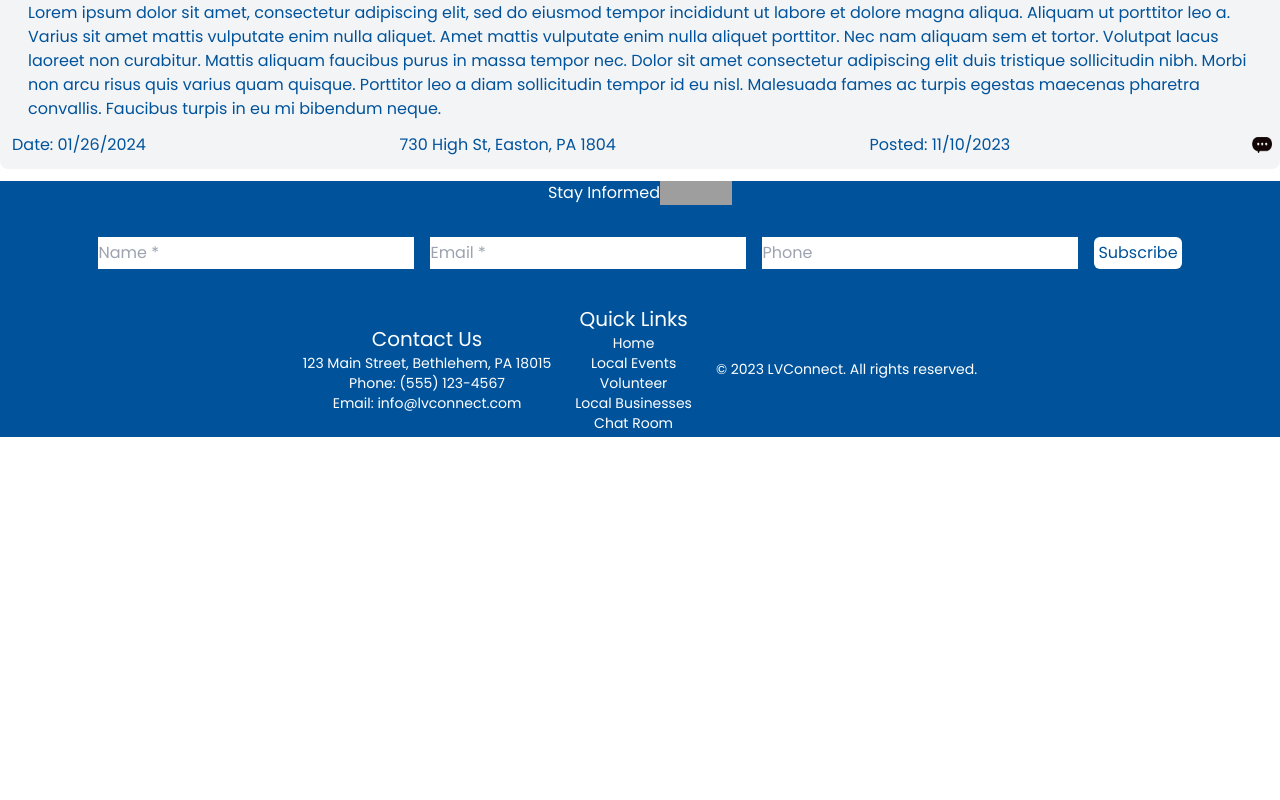
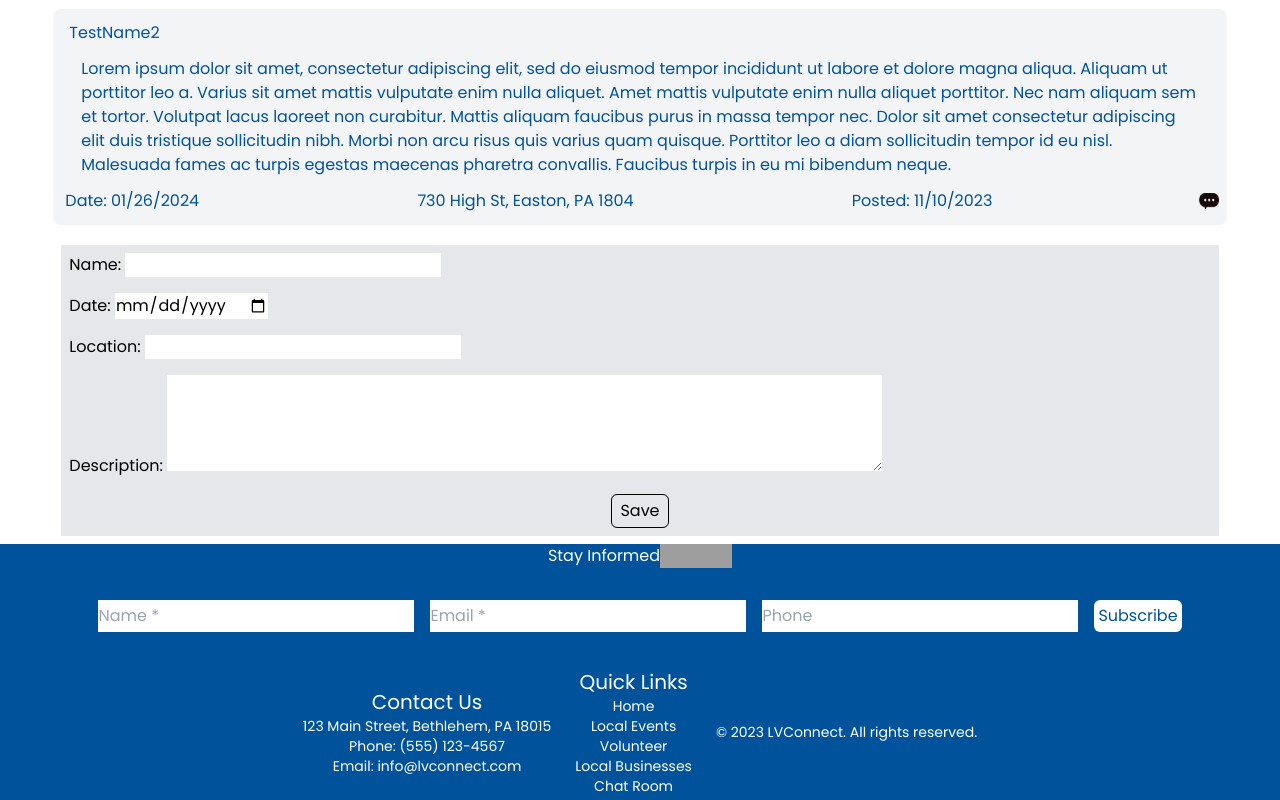
Before and after one commit to anvu21/lv-connect, a React (Vite) app in the folder frontend/webpage/: page /local in a window 1280 px wide. Shown: the part 467-1267 px from the top of the page. Before the commit the page ends 904 px from the top, so only its background shows below. Built offline with nearby package versions, Linux system fonts and the light colour scheme; grey boxes are pictures that could not be loaded; the HTML template or start-up script is replaced by a standard one.

Commit message:
Add add event portion

```diff
--- /dev/null
+++ b/frontend/webpage/src/component/localeventPage/AddEvent.jsx
@@ -0,0 +1,42 @@
+import styles from './styles.module.css';
+import React, { useState, useEffect } from 'react';
+import { useNavigate } from "react-router-dom";
+import axios from "axios";
+
+const AddEvent = () => {
+
+    const submit = () => {
+        const name = document.getElementById("name").value;
+        const date = document.getElementById("date").value;
+        const description = document.getElementById("description").value;
+        const location = document.getElementById("location").value;
+        console.log(name + date);
+    }
+
+    return (
+        <>
+        <div className='bg-gray-200 m-2'>
+            <div className='flex flex-col items-start justify-around'>
+                <div className='m-2'>
+                    <label htmlFor="name">Name: </label>
+                    <input type="text" id="name" name="name"/>
+                </div>
+                <div className='m-2'>
+                    <label htmlFor="date">Date: </label>
+                    <input type="date" id="date" name="date"/>
+                </div>
+                <div className='m-2'>
+                    <label htmlFor="location">Location: </label>
+                    <input type="text" id="location" name="location"/>
+                </div>
+                <div className='m-2'>
+                    <label htmlFor="description">Description: </label>
+                    <textarea id="description" name="description" rows="4" cols="50" ></textarea>
+                </div>
+            </div>
+            <button className="m-2 border-black border rounded-md py-1 px-2" id="contentSave" onClick={submit}>Save</button>
+        </div>
+        </>
+    )
+}
+export default AddEvent;
--- a/frontend/webpage/src/component/localeventPage/localEvent.jsx
+++ b/frontend/webpage/src/component/localeventPage/localEvent.jsx
@@ -4,7 +4,7 @@ import { useNavigate } from "react-router-dom";
 import axios from "axios";
 import Event from "./Event.jsx";
 import NavBar from "../Navbar.jsx";
-import Footer from "../Footer.jsx";
+import AddEvent from './AddEvent';
 
 const localEvent = () => {
 
@@ -32,7 +32,7 @@ const localEvent = () => {
   return (
     <>
       <NavBar />
-      <div>
+      <div className='w-11/12 flex flex-col' style={{marginLeft:'auto', marginRight:'auto'}}>
         <h1 className='my-5 text-3xl'>Local Events</h1>
         {
           events.map(event => (
@@ -40,6 +40,7 @@ const localEvent = () => {
               posted={event.posted} description={event.description} key={event.id}/>
           ))
         }
+        <AddEvent />
       </div>
     </>
   )
```
